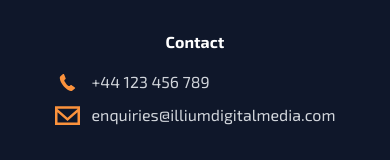
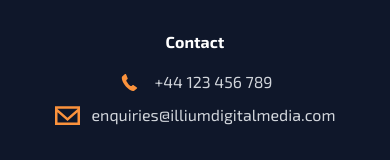
Before and after one commit to illium-digital-media/website, a Next.js app: page /about in a window 390 px wide. Shown: the part 2713-2873 px from the top of the page. Built offline with nearby package versions, Linux system fonts and the light colour scheme.

Commit message:
centering phone in footer

```diff
--- a/components/Footer.tsx
+++ b/components/Footer.tsx
@@ -17,7 +17,6 @@
                 className="w-24"
               />
             </div>
-
             <div className="sm:flex">
               <div className="max-sm:pb-10 sm:pr-20">
                 <div className="text-white font-bold pb-4">Links</div>
@@ -33,9 +32,11 @@
                 <div className="text-white font-bold pb-4">Contact</div>
                 <div className="flex items-center justify-center">  {/* This centers the <ul> within its parent */}
                   <ul>
-                    <li className="pb-2 flex items-center sm:mr-3">
-                      <div className="pr-3 text-orange-400"><PhoneIcon /></div>
-                      +44 123 456 789
+                    <li className="pb-2 flex items-center justify-center sm:mr-3">
+                      <div className="flex">
+                        <div className="pr-3 text-orange-400"><PhoneIcon /></div>
+                        +44 123 456 789
+                      </div>
                     </li>
                     <li className="flex items-center sm:mr-3">
                       <div className="flex">
--- a/pages/_document.tsx
+++ b/pages/_document.tsx
@@ -6,8 +6,6 @@
       <Head><link href="https://fonts.googleapis.com/css2?family=Exo 2:wght@400;700&display=swap" rel="stylesheet" />
       </Head>
       <body className='bg-primary'>
-        <div id="tint"></div>
-        <div id="modal"></div>
         <Main />
         <NextScript />
       </body>
```
